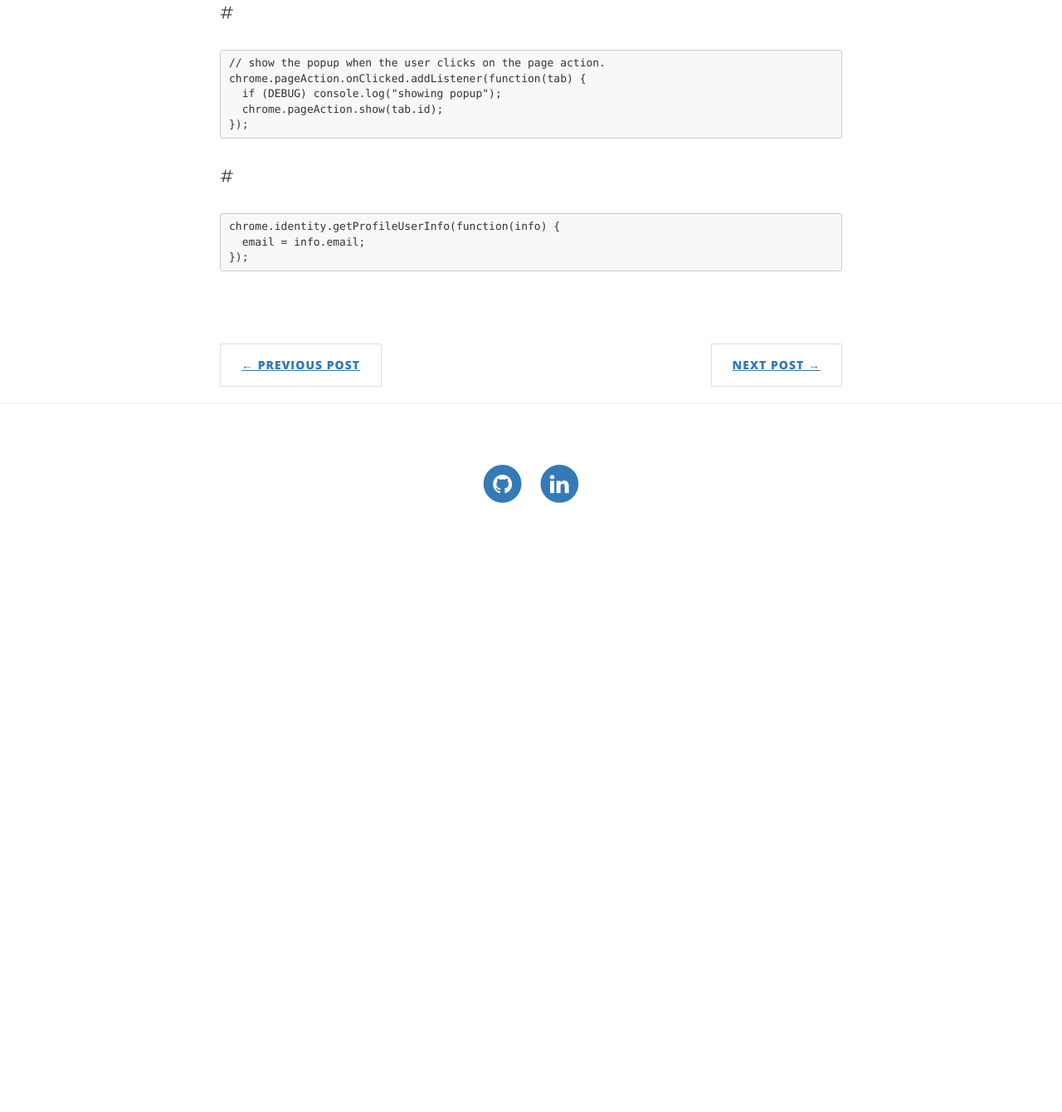
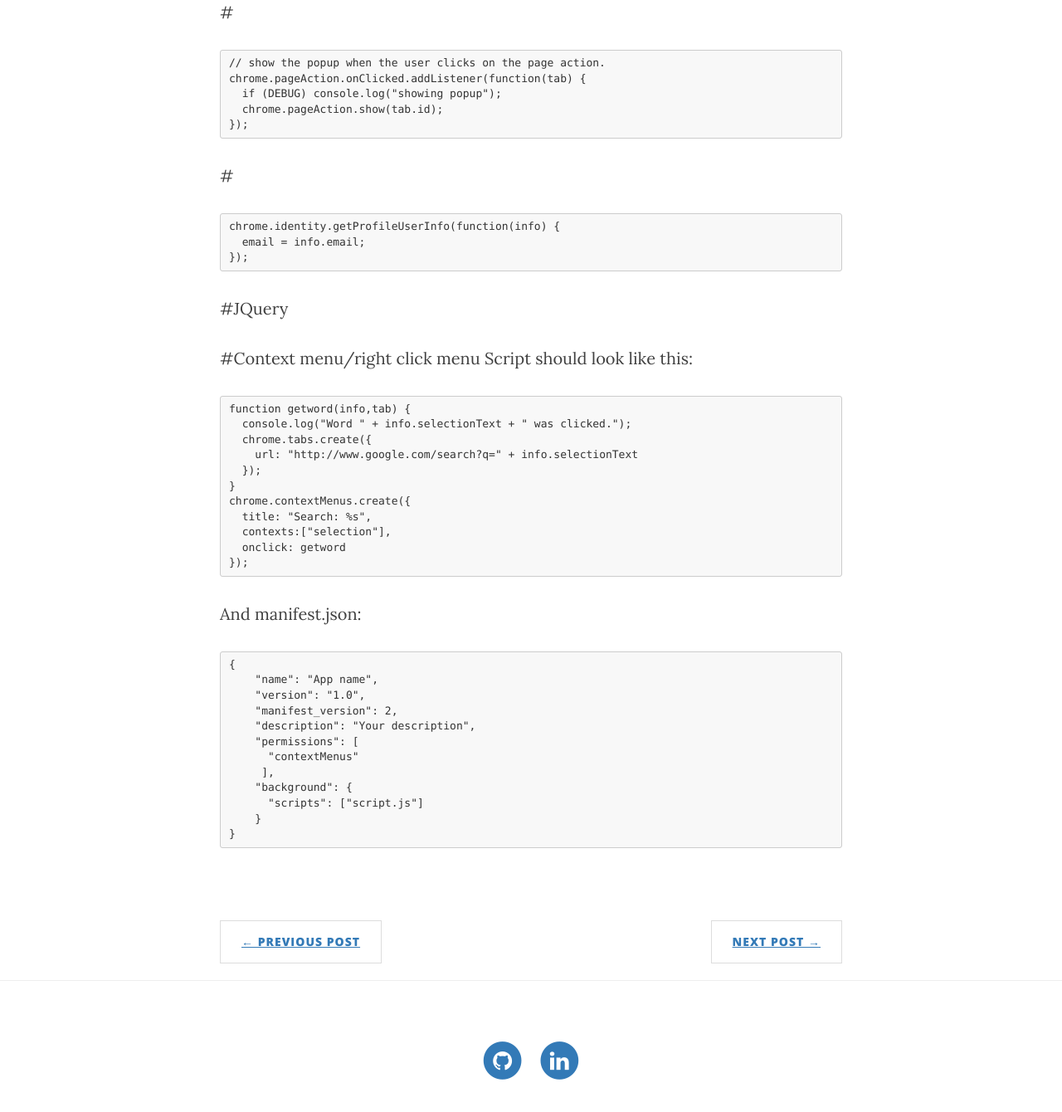
Before and after one commit to kwojcicki/kwojcicki.github.io, a Jekyll site: the page built from _posts/2019-04-08-CHROME-EXTENSION-COOKBOOK.md, in a window 1280 px wide and 1400 px high, scrolled down 2201 px. Shown: the top 1340 px of the window at 83% size. Built offline with Jekyll 4.4.1, drawn with Linux system fonts in a browser that asks for light colours; nearby versions of some CDN libraries; before the commit the page ends 2906 px from its top, so only the background shows below that; some of the changed text lies outside the part shown.

Commit message:
context menu

````diff
--- a/_posts/2019-04-08-CHROME-EXTENSION-COOKBOOK.md
+++ b/_posts/2019-04-08-CHROME-EXTENSION-COOKBOOK.md
@@ -106,3 +106,38 @@ chrome.identity.getProfileUserInfo(function(info) {
   email = info.email;
 });
 ```
+
+#JQuery
+
+#Context menu/right click menu
+Script should look like this:
+
+```
+function getword(info,tab) {
+  console.log("Word " + info.selectionText + " was clicked.");
+  chrome.tabs.create({
+    url: "http://www.google.com/search?q=" + info.selectionText
+  });
+}
+chrome.contextMenus.create({
+  title: "Search: %s",
+  contexts:["selection"],
+  onclick: getword
+});
+```
+
+And manifest.json:
+```
+{
+    "name": "App name",
+    "version": "1.0",
+    "manifest_version": 2,
+    "description": "Your description",
+    "permissions": [
+      "contextMenus"
+     ],
+    "background": {
+      "scripts": ["script.js"]
+    }
+}
+```
````
